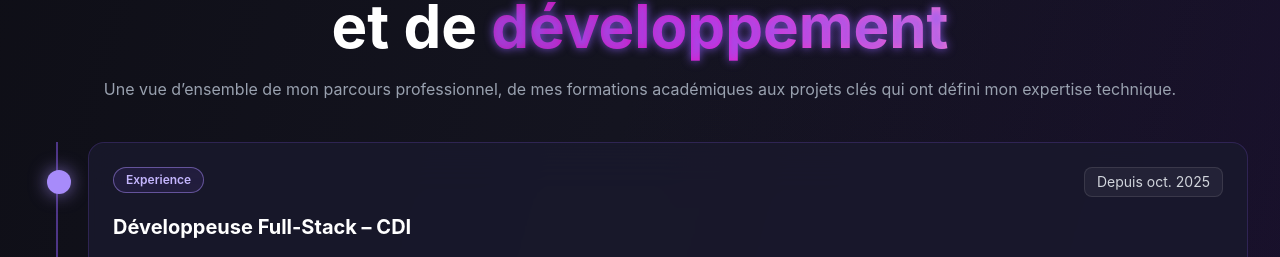
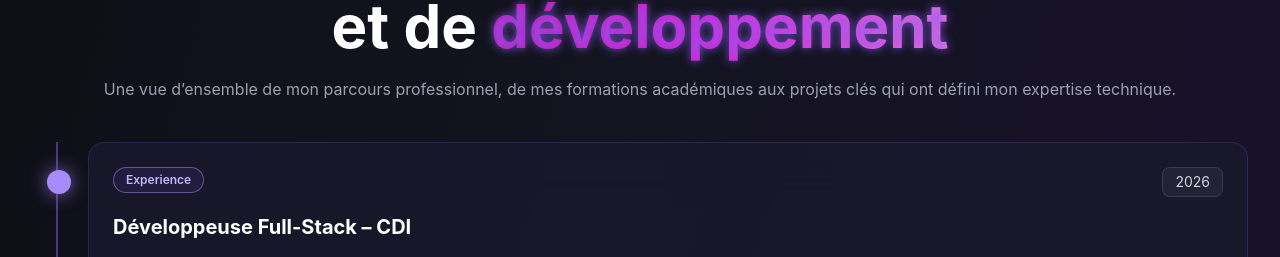
Before and after one commit to inasHakkouProjects/portfolio, a Next.js app: page /about in a window 1280 px wide. Shown: the part 2252-2509 px from the top of the page. Built offline with nearby package versions, Linux system fonts and the light colour scheme.

Commit message:
correction des dates

```diff
--- a/src/data/mockData.ts
+++ b/src/data/mockData.ts
@@ -81,7 +81,7 @@ export const personalInfo = {
     {
       type: 'experience',
       title: 'Développeuse Full-Stack – CDI',
-      period: 'Depuis oct. 2025',
+      period: '2026',
       org: 'Nexcellis',
       description:
         "Développement de plateformes SaaS from scratch en totale autonomie. Conception d’architecture, APIs REST sécurisées et base PostgreSQL. Full-Stack UI (dashboards/back-office). DevOps (Docker, CI/CD, déploiement OVH, Nginx). Collaboration directe métier et pilotage technique.",
```
